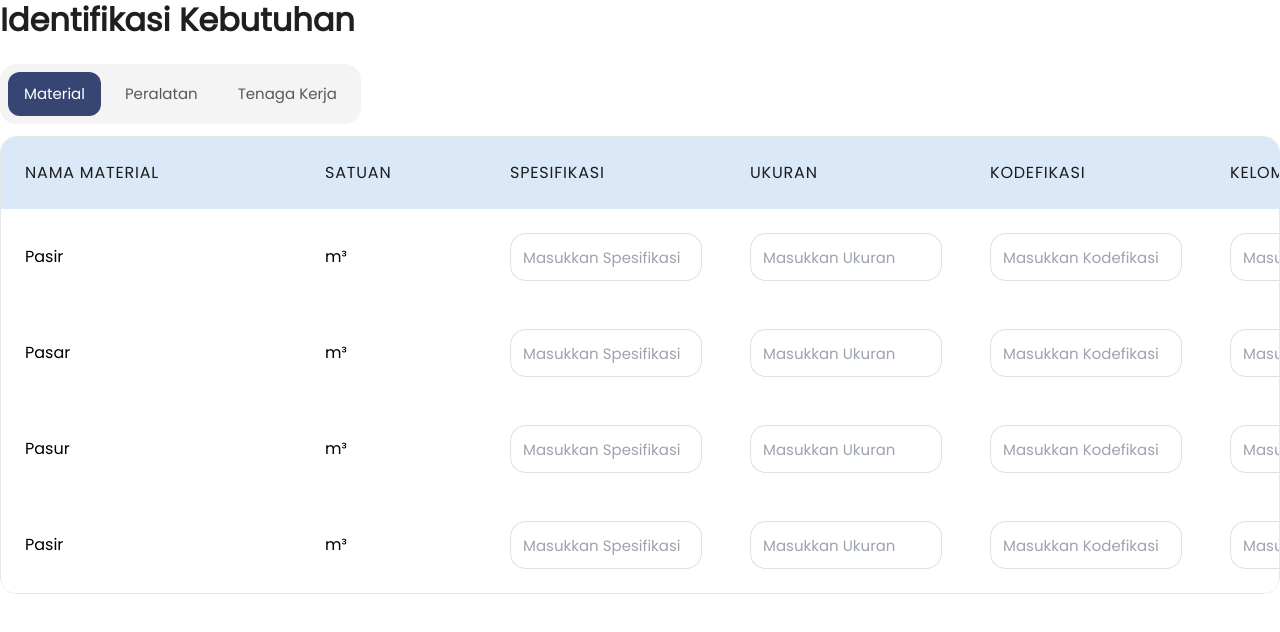
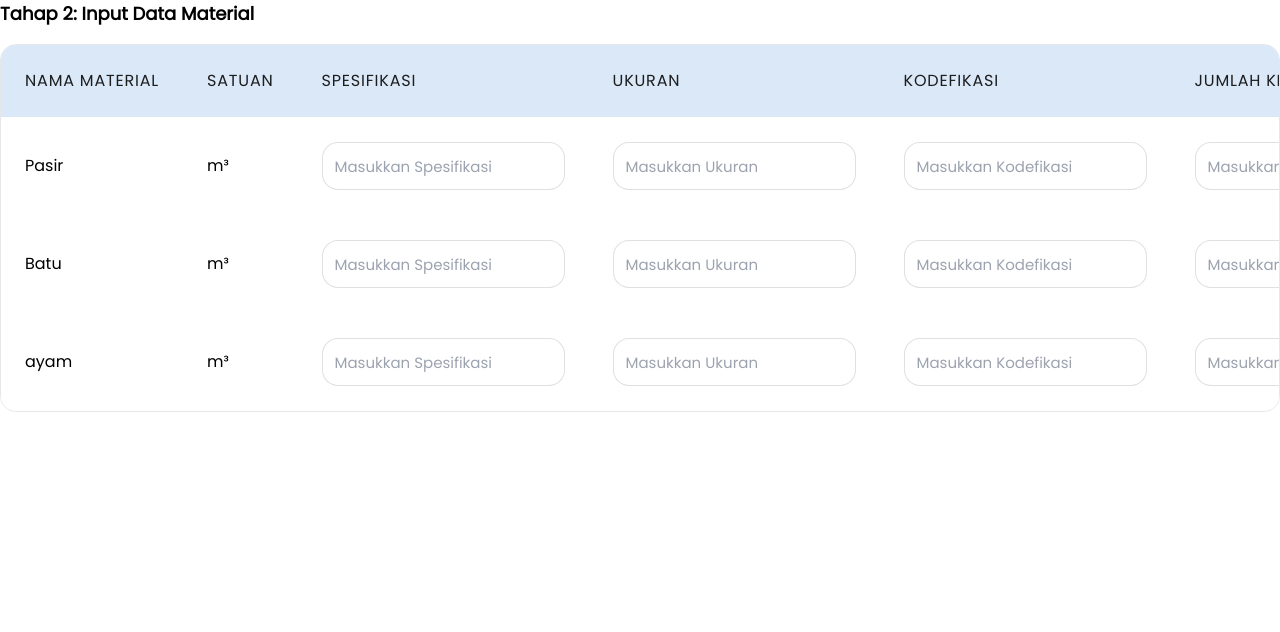
Before and after one commit to pupr-2024-2025/sipasti-fe, a Next.js app: page /perencanaan_data/tahap2 in a window 1280 px wide. Shown: the top 632 px of the page. Built offline with nearby package versions, Linux system fonts and the light colour scheme.

Commit message:
updated table with dropdown, text input, and normaltext

```diff
--- a/src/components/dropdown.js
+++ b/src/components/dropdown.js
@@ -16,13 +16,13 @@ const Dropdown = ({
   const [isFocused, setIsFocused] = useState(false); // State for tracking focus
 
   const handleToggle = () => {
-    setIsOpen(!isOpen);
+    setIsOpen((prev) => !prev);
     setIsFocused(true); // Set focused when the dropdown is toggled
   };
 
   const handleSelect = (option) => {
-    setSelectedValue(option.value);
-    onSelect(option.value);
+    setSelectedValue(option);
+    onSelect(option); // Call onSelect with the selected option
     setIsOpen(false);
     setError(""); // Clear error when a selection is made
     setIsFocused(false); // Clear focus state when an option is selected
@@ -35,14 +35,6 @@ const Dropdown = ({
       setError("");
     }
     setIsFocused(false); // Clear focus state when blurred
-  };
-
-  const sizes = {
-    ExtraSmall: "text-ExtraSmall px-2 py-1",
-    Small: "text-Small px-3 py-2", // Use Small size
-    Medium: "text-Medium px-4 py-3",
-    Large: "text-Large px-5 py-4",
-    ExtraLarge: "text-ExtraLarge px-6 py-5",
   };
 
   return (
@@ -61,37 +53,30 @@ const Dropdown = ({
           className={`p-3 min-h-12 w-full border-[1.5px] rounded-[16px] transition-all duration-200 ease-in-out ${
             error
               ? "border-custom-red-500"
-              : isFocused // Change border color when focused
-              ? "border-custom-blue-500 text-emphasis-on_surface-medium" // Blue border and medium text when focused
+              : isFocused
+              ? "border-custom-blue-500 text-emphasis-on_surface-medium"
               : "border border-surface-light-outline"
-          } ${sizes.Small} text-left flex justify-between items-center`} // Flexbox for alignment
-        >
+          } text-left flex justify-between items-center`}>
           <span
             className={`${
               isFocused
                 ? "text-emphasis-on_surface-medium"
                 : "text-emphasis-on_surface-small"
             }`}>
-            {selectedValue || placeholder}{" "}
-            {/* Use placeholder for empty state */}
+            {selectedValue || placeholder}
           </span>
-          <ArrowDown2 size={16} color={colors.Surface.On_Surface_Small} />{" "}
-          {/* Chevron icon */}
+          <ArrowDown2 size={16} color={colors.Surface.On_Surface_Small} />
         </button>
 
         {isOpen && (
-          <div
-            className="absolute z-10 bg-surface-light-background shadow-lg rounded-md mt-1 w-full p-2"
-            style={{ padding: "8px" }}>
-            {/* Set padding for the container */}
-            {options.map((option) => (
+          <div className="absolute z-20 bg-surface-light-background shadow-lg rounded-md mt-1 w-full">
+            {options.map((option, index) => (
               <div
-                key={option.value}
+                key={index} // Use a unique key here
                 onClick={() => handleSelect(option)}
-                className="hover:bg-custom-blue-50 hover:text-custom-blue-500 cursor-pointer text-left text-emphasis-on_surface-high text-Small rounded-md mb-1" // Set hover styles and margin bottom
-                style={{ padding: "8px 12px", borderRadius: "4px" }} // Padding and corner radius for each option
-              >
-                {option.label} {/* Render option label */}
+                className="hover:bg-custom-blue-50 hover:text-custom-blue-500 cursor-pointer text-left text-emphasis-on_surface-high text-Small rounded-md mb-1"
+                style={{ padding: "8px 12px" }}>
+                {option} {/* Render option label */}
               </div>
             ))}
           </div>
@@ -100,7 +85,7 @@ const Dropdown = ({
       {error && (
         <div className="flex items-center mt-1">
           <CloseCircle
-            color={colors.Solid.Basic.Red[500]} // Change to your desired error color
+            color={colors.Solid.Basic.Red[500]}
             variant="Linear"
             size={16}
             className="mr-1"
--- a/src/components/table.js
+++ b/src/components/table.js
@@ -1,21 +1,23 @@
 import React, { useState } from "react";
-import TextInput from "../components/input"; // Ensure this path matches your TextInput location
+import TextInput from "../components/input"; // Pastikan jalurnya benar
+import Dropdown from "../components/dropdown"; // Pastikan jalurnya benar
 
 const Table = ({ columns, data }) => {
+  // Initialize state to hold input values for each row
   const [inputValues, setInputValues] = useState(
     data.reduce((acc, row) => {
-      acc[row.id] = {}; // Initialize for each row by unique id
+      acc[row.id] = {}; // Create an empty object for each row
       return acc;
     }, {})
   );
 
-  // Function to handle input changes
+  // Function to handle changes in inputs and dropdowns
   const handleInputChange = (rowId, columnAccessor, value) => {
     setInputValues((prev) => ({
       ...prev,
       [rowId]: {
         ...prev[rowId],
-        [columnAccessor]: value,
+        [columnAccessor]: value, // Update the specific value
       },
     }));
   };
@@ -48,8 +50,8 @@ const Table = ({ columns, data }) => {
                       className="p-6 text-base font-normal">
                       {column.type === "textInput" ? (
                         <TextInput
-                          label="" // Set to empty string to hide the label
-                          placeholder={column.placeholder} // Pass the custom placeholder here
+                          label="" // Kosongkan label untuk menghilangkan label
+                          placeholder={column.placeholder}
                           value={inputValues[row.id]?.[column.accessor] || ""}
                           onChange={(e) =>
                             handleInputChange(
@@ -59,8 +61,20 @@ const Table = ({ columns, data }) => {
                             )
                           }
                         />
+                      ) : column.type === "dropdown" ? (
+                        <Dropdown
+                          options={column.options} // Opsi dropdown
+                          value={inputValues[row.id]?.[column.accessor] || ""}
+                          onSelect={(selectedValue) =>
+                            handleInputChange(
+                              row.id,
+                              column.accessor,
+                              selectedValue
+                            )
+                          }
+                        />
                       ) : (
-                        row[column.accessor] // Display plain text for non-textInput columns
+                        row[column.accessor] // Untuk "text", tampilkan nilai langsung
                       )}
                     </td>
                   ))}
--- a/src/pages/forgotpassword.js
+++ b/src/pages/forgotpassword.js
@@ -8,7 +8,7 @@ const ForgotPassword = ({ onClose }) => {
 
   const handleSubmit = () => {
     console.log("Reset password email sent to:", email);
-    onClose(); // Tutup popup setelah pengiriman
+    onClose();
   };
 
   return (
--- a/src/pages/perencanaan_data/tahap2.js
+++ b/src/pages/perencanaan_data/tahap2.js
@@ -1,195 +1,108 @@
 import React from "react";
 import Table from "../../components/table";
-import Tabs from "../../components/Tabs";
-import Button from "../../components/button";
 
 const Tahap2 = () => {
   const columns = [
-    {
-      title: "Nama Material",
-      accessor: "namamaterial",
-      width: "300px",
-      type: "text",
-      placeholder: "Masukkan Nama Material",
-      align: "left",
-    },
-    {
-      title: "Satuan",
-      accessor: "satuan",
-      width: "185px",
-      type: "number",
-      align: "left",
-    },
+    { title: "Nama Material", accessor: "namaMaterial", type: "text" },
+    { title: "Satuan", accessor: "satuan", type: "text" },
     {
       title: "Spesifikasi",
       accessor: "spesifikasi",
-      width: "240px",
       type: "textInput",
       placeholder: "Masukkan Spesifikasi",
-      align: "left",
     },
     {
       title: "Ukuran",
       accessor: "ukuran",
-      width: "240px",
       type: "textInput",
       placeholder: "Masukkan Ukuran",
-      align: "center",
     },
     {
       title: "Kodefikasi",
       accessor: "kodefikasi",
-      width: "240px",
       type: "textInput",
       placeholder: "Masukkan Kodefikasi",
-      align: "center",
-    },
-    {
-      title: "Kelompok Material",
-      accessor: "kelompokmaterial",
-      width: "240px",
-      type: "textInput",
-      placeholder: "Masukkan Kelompok Material",
-      align: "center",
     },
     {
       title: "Jumlah Kebutuhan",
-      accessor: "jumlahkebutuhan",
-      width: "260px",
+      accessor: "jumlahKebutuhan",
       type: "textInput",
-      placeholder: "Masukkan Jumlah Kebutuhan",
-      align: "right",
+      placeholder: "Masukkan Jumlah",
     },
     {
       title: "Merk",
       accessor: "merk",
-      width: "200px",
       type: "textInput",
       placeholder: "Masukkan Merk",
-      align: "left",
     },
     {
       title: "Provinsi",
       accessor: "provinsi",
-      width: "200px",
-      type: "textInput",
-      placeholder: "Masukkan Provinsi",
-      align: "left",
+      type: "dropdown",
+      options: ["Jawa Barat", "Jawa Timur", "DKI Jakarta"],
     },
     {
       title: "Kabupaten/Kota",
-      accessor: "kabupate_kota",
-      width: "200px",
-      type: "textInput",
-      placeholder: "Masukkan Kanpuaten/Kota",
-      align: "left",
+      accessor: "kabupatenKota",
+      type: "dropdown",
+      options: ["Bandung", "Surabaya", "Jakarta"],
     },
     {
-      title: "Aksi",
-      accessor: "aksi",
-      width: "52px",
-      type: "button",
-      align: "center",
+      title: "Kelompok Material",
+      accessor: "kelompokMaterial",
+      type: "dropdown",
+      options: ["Kelompok A", "Kelompok B", "Kelompok C"],
     },
   ];
 
   const data = [
     {
-      namamaterial: "Pasir",
+      id: 1,
+      namaMaterial: "Pasir",
       satuan: "m³",
-      spesifikasi: "Silika",
-      ukuran: "16-30 mm",
-      kodefikasi: "M304",
-      kelompokmaterial: "Bahan Baku",
-      jumlahkebutuhan: "15",
-      merk: "KDK",
-      provinsi: "Jawa Timur",
-      kabupate_kota: "Kota Surabaya",
-      aksi: "Detail", // Konten untuk tombol
+      spesifikasi: "",
+      ukuran: "",
+      kodefikasi: "",
+      jumlahKebutuhan: "",
+      merk: "",
+      provinsi: "",
+      kabupatenKota: "",
+      kelompokMaterial: "",
     },
     {
-      namamaterial: "Pasar",
+      id: 2,
+      namaMaterial: "Batu",
       satuan: "m³",
-      spesifikasi: "Silika",
-      ukuran: "16-30 mm",
-      kodefikasi: "M304",
-      kelompokmaterial: "Bahan Baku",
-      jumlahkebutuhan: "15",
-      merk: "KDK",
-      provinsi: "Jawa Timur",
-      kabupate_kota: "Kota Surabaya",
-      aksi: <button>Detail</button>,
+      spesifikasi: "",
+      ukuran: "",
+      kodefikasi: "",
+      jumlahKebutuhan: "",
+      merk: "",
+      provinsi: "",
+      kabupatenKota: "",
+      kelompokMaterial: "",
     },
     {
-      namamaterial: "Pasur",
+      id: 3,
+      namaMaterial: "ayam",
       satuan: "m³",
-      spesifikasi: "Silika",
-      ukuran: "16-30 mm",
-      kodefikasi: "M304",
-      kelompokmaterial: "Bahan Baku",
-      jumlahkebutuhan: "15",
-      merk: "KDK",
-      provinsi: "Jawa Timur",
-      kabupate_kota: "Kota Surabaya",
-      aksi: <button>Detail</button>,
-    },
-    {
-      namamaterial: "Pasir",
-      satuan: "m³",
-      spesifikasi: "Silika",
-      ukuran: "16-30 mm",
-      kodefikasi: "M304",
-      kelompokmaterial: "Bahan Baku",
-      jumlahkebutuhan: "15",
-      merk: "KDK",
-      provinsi: "Jawa Timur",
-      kabupate_kota: "Kota Surabaya",
-      aksi: <button>Detail</button>,
-    },
-  ];
-
-  // Tabs configuration
-  const tabs = [
-    {
-      label: "Material",
-      content: (
-        <div className="mt-3 space-y-8">
-          <div className="rounded-[16px] overflow-hidden">
-            <div className="overflow-x-auto">
-              <Table columns={columns} data={data} />
-            </div>
-          </div>
-        </div>
-      ),
-    },
-    {
-      label: "Peralatan",
-      content: (
-        <div className="mt-3 bg-neutral-100 px-6 py-8 rounded-[16px] space-y-8">
-          <p>Konten untuk tab lainnya</p>
-        </div>
-      ),
-    },
-    {
-      label: "Tenaga Kerja",
-      content: (
-        <div className="mt-3 bg-neutral-100 px-6 py-8 rounded-[16px] space-y-8">
-          <p>Konten untuk tab lainnya</p>
-        </div>
-      ),
+      spesifikasi: "",
+      ukuran: "",
+      kodefikasi: "",
+      jumlahKebutuhan: "",
+      merk: "",
+      provinsi: "",
+      kabupatenKota: "",
+      kelompokMaterial: "",
     },
   ];
 
   return (
-    <div className="">
-      <h3 className="text-H4 text-emphasis-on_surface-high">
-        Identifikasi Kebutuhan
-      </h3>
-
-      {/* Render Tabs component */}
-      <div className="mt-6">
-        <Tabs tabs={tabs} />
-      </div>
+    <div>
+      <h2 className="text-lg font-semibold mb-4">
+        Tahap 2: Input Data Material
+      </h2>
+      <Table columns={columns} data={data} />
     </div>
   );
 };
--- a/src/styles/globals.css
+++ b/src/styles/globals.css
@@ -49,3 +49,21 @@ html, body {
 .login-button {
   @apply px-4 py-2 text-lg cursor-pointer;
 }
+
+/* Gaya tambahan untuk dropdown */
+.relative {
+  position: relative;
+}
+
+.absolute {
+  position: absolute;
+}
+
+.z-50 {
+  z-index: 50;
+}
+
+/* Tambahkan gaya khusus untuk dropdown jika diperlukan */
+.dropdown-menu {
+  @apply bg-white border border-gray-300 rounded-lg shadow-lg; /* Contoh gaya dropdown */
+}
```
